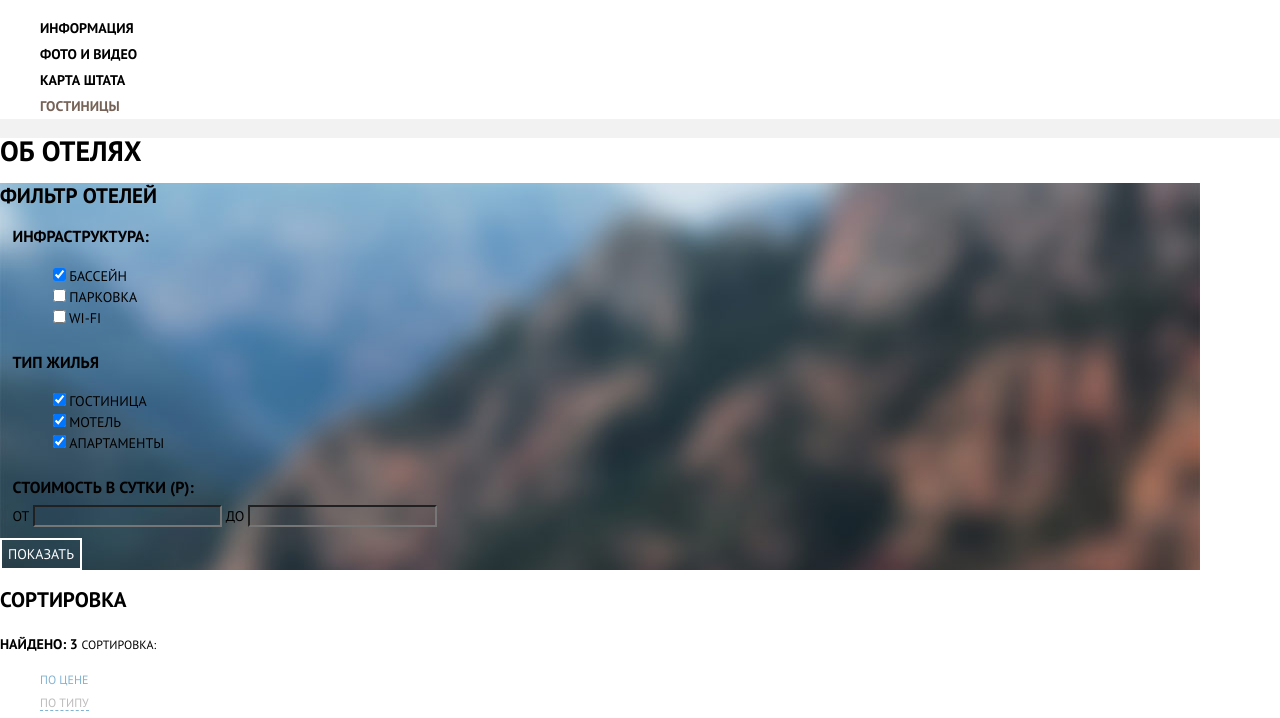
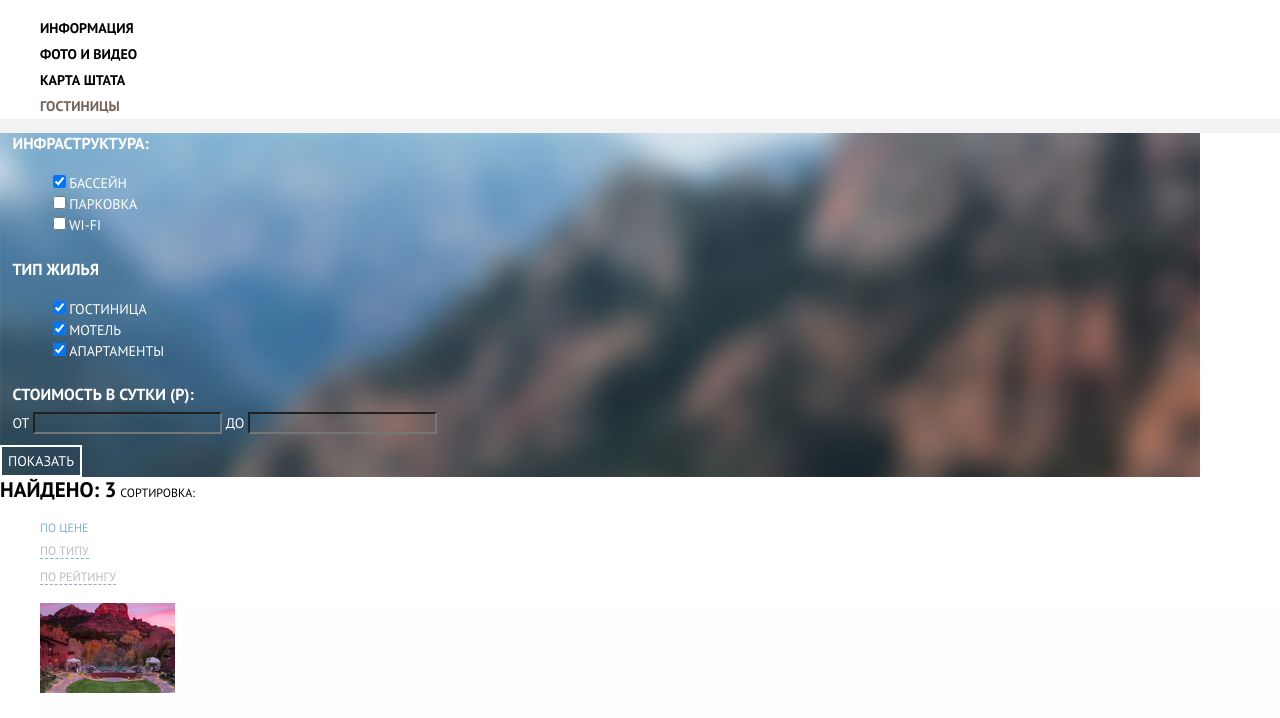
Before and after one commit to RedRedfox/415351-sedona, a plain HTML site: page inner.html in a window 1280 px wide. Shown: the part 77-795 px from the top of the page. Drawn offline with Linux system fonts and the light colour scheme.

Commit message:
Внесены правки в стилизацию.

```diff
--- a/css/style.css
+++ b/css/style.css
@@ -14,6 +14,17 @@ body {
 
 a {
 	text-decoration: none;
+}
+
+.visually-hidden {
+	position: absolute;
+	width: 1px;
+	height: 1px;
+	margin: -1px;
+	border: 0;
+	padding: 0;
+	clip: rect(0 0 0 0);
+	overflow: hidden;
 }
 
 .button {
@@ -83,18 +94,21 @@ a {
 .feature2-description {
 	text-align: center;
 	background-color: #81b3d2;
+	line-height: 21px;
 	color: #ffffff;
 }
 
 .recommendations-list {
 	text-align: center;
 	list-style: none;
+	line-height: 21px;
 }
 
 .other-features-list {
 	text-align: center;
 	list-style: none;
 	background-color: #eeeeee;
+	line-height: 21px;
 }
 
 .search h2 {
@@ -106,6 +120,7 @@ a {
 
 .search-info {
 	text-align: center;
+	line-height: 24px;
 }
 
 .search-button {
@@ -169,6 +184,10 @@ a {
     background-repeat: no-repeat;
 }
 
+.filter {
+	color: #ffffff;
+}
+
 .filter-option {
 	list-style: none;
 }
@@ -214,6 +233,11 @@ a {
 .sorting ul,
 .catalog ul {
 	list-style: none;
+}
+
+.options-number {
+	font-size: 21px;
+	font-weight: 700;
 }
 
 .options-list a {
```
